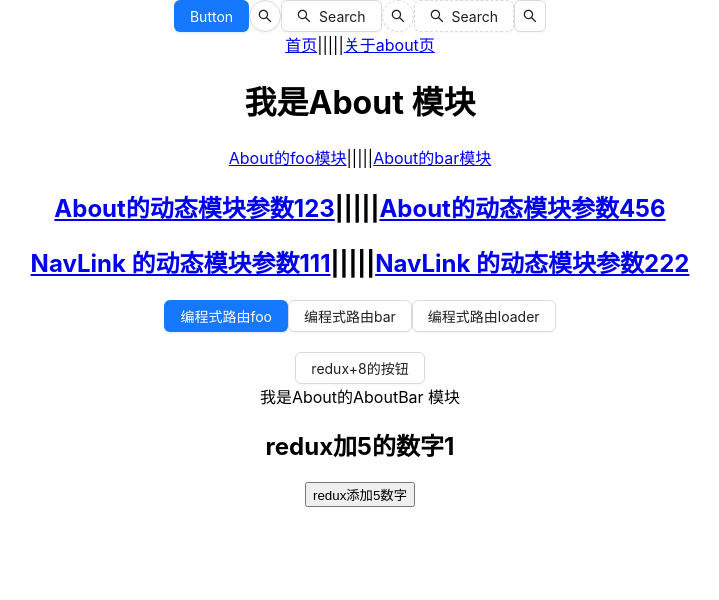
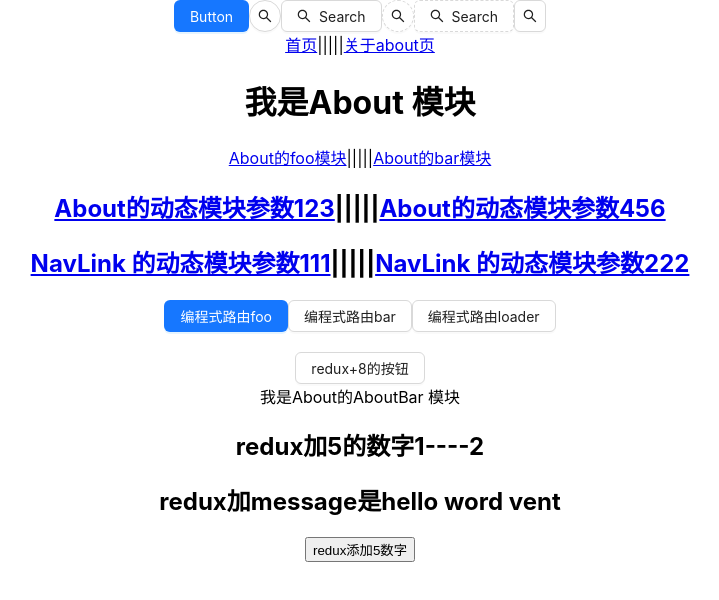
Before and after one commit to kuaishou/shuangyue-react, a React (Create React App) app: page /about/bar in a window 1280 px wide. Shown: the top 600 px of the page, without its empty margins (280-999 px from the left). Built offline with nearby package versions, Linux system fonts and the light colour scheme.

Commit message:
redux模块化

```diff
--- a/src/store/index.js
+++ b/src/store/index.js
@@ -1,18 +1,13 @@
-import { createStore } from "redux"//已经废弃的方法
+import { createStore, combineReducers } from "redux"//已经废弃的方法
 import { composeWithDevTools } from "redux-devtools-extension"//数据流向查看
 
-const counterReducer = (state = {
-    count: 1
-}, action) => {
-    switch (action.type) {
-        case 'addCount':
-            return { count: state.count + (action.payload ? action.payload : 1) }
-        default:
-            return state;
-    }
+// composeWithDevTools  redux状态管理模块化
+import counterReducer from './modules/counter'
+import messageReducer from "./modules/message"
 
-}
-
-const store = createStore(counterReducer, composeWithDevTools())
+const store = createStore(combineReducers({
+    counter: counterReducer,
+    message: messageReducer
+}), composeWithDevTools())
 
 export default store
--- /dev/null
+++ b/src/store/modules/counter.js
@@ -0,0 +1,18 @@
+const counterReducer = (state = {
+    count: 1,
+    // debuleCount: 2
+}, action) => {
+    switch (action.type) {
+        case 'counter/addCount':
+            const newcount = state.count + (action.payload ? action.payload : 1)
+            return {
+                count: newcount,
+                debuleCount: newcount * 2//模拟实现计算属性
+            }
+        default:
+            state.debuleCount = state.count * 2
+            return state;
+    }
+
+}
+export default counterReducer
--- /dev/null
+++ b/src/store/modules/message.js
@@ -0,0 +1,13 @@
+const messageReducer = (state = {
+    msg: 'hello word vent'
+}, action) => {
+    switch (action.type) {
+        case 'message/change':
+            return { msg: action.payload }
+        default:
+            return state;
+    }
+
+}
+
+export default messageReducer
--- a/src/views/About/About.jsx
+++ b/src/views/About/About.jsx
@@ -30,7 +30,7 @@ const About = () => {
 
     const handClick = () => {
         dispatch({
-            type: 'addCount',
+            type: 'counter/addCount',
             payload: 8
         })
     }
--- a/src/views/AboutBar/About.jsx
+++ b/src/views/AboutBar/About.jsx
@@ -1,20 +1,27 @@
 import { useDispatch, useSelector } from "react-redux"
 const AboutBar = () => {
     //获取state状态数据
-    const count = useSelector(state => state.count)
+    const count = useSelector(state => state.counter.count)
+    const dublecount = useSelector(state => state.counter.debuleCount)
+    const msg = useSelector(state => state.message.msg)
 
     //获取dispatch改变state的方法
     const dispatch = useDispatch()
 
     const handClick = () => {
         dispatch({
-            type: 'addCount',
+            type: 'counter/addCount',
             payload: 5
+        })
+        dispatch({
+            type: 'message/change',
+            payload: 'hi 邢浩东'
         })
     }
     return <>
         <div>我是About的AboutBar 模块</div>
-        <h2>redux加5的数字{count}</h2>
+        <h2>redux加5的数字{count}----{dublecount}</h2>
+        <h2>redux加message是{msg}</h2>
         <button onClick={handClick}>redux添加5数字</button>
     </>
 }
--- a/src/views/AboutFoo/About.jsx
+++ b/src/views/AboutFoo/About.jsx
@@ -1,16 +1,16 @@
 import { useState } from "react"
 import store from "../../store"
 const AboutFoo = () => {
-    const [count, setCount] = useState(store.getState().count)
+    const [count, setCount] = useState(store.getState().counter.count)
 
     const handClick = () => {
         store.dispatch({
-            type: 'addCount'
+            type: 'counter/addCount'
         })
 
     }
     store.subscribe(() => {//更新页面
-        setCount(store.getState().count)
+        setCount(store.getState().counter.count)
     })
 
     return <>
```
